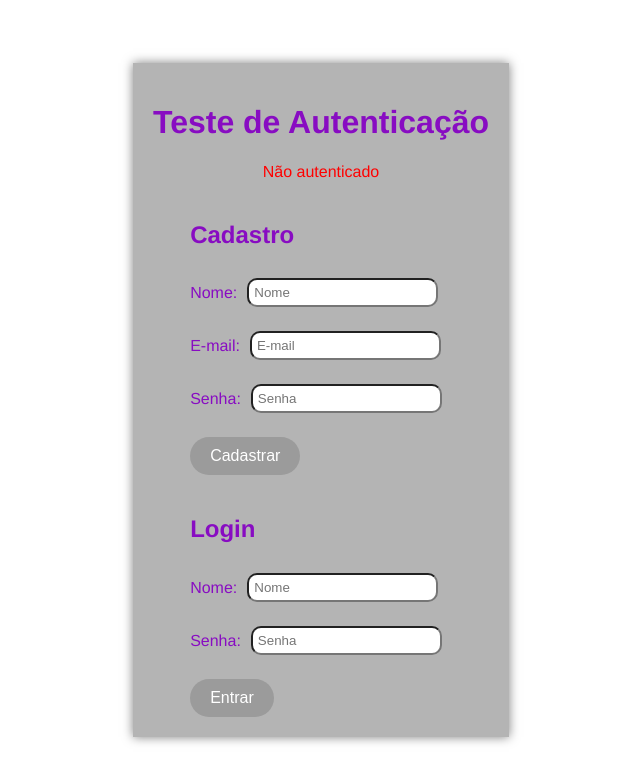
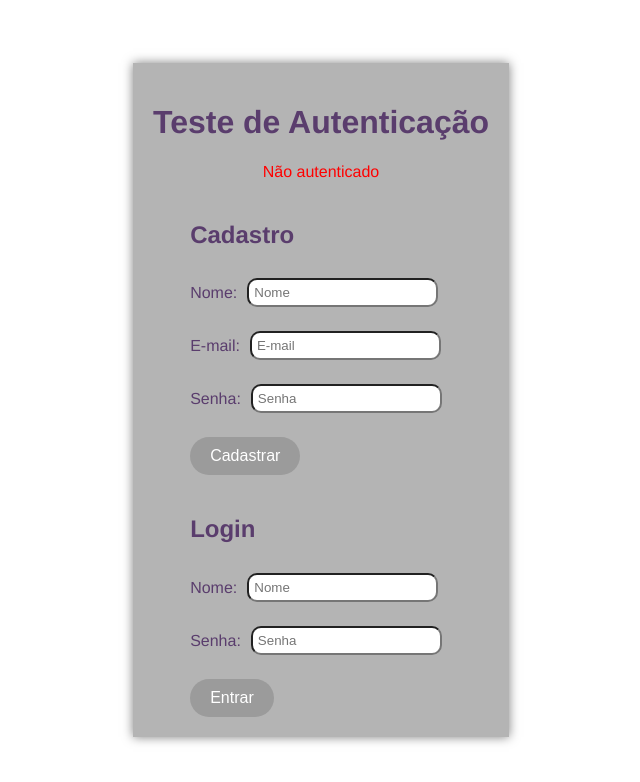
Before and after one commit to samuelvitor28/Cadastro-Com-Express-Mongoose, a website: page public/index.html in a window 1280 px wide. Shown: the whole page, without its empty margins (319-959 px from the left). Drawn offline with Linux system fonts and the light colour scheme; no server answers.

Commit message:
Update style.css

```diff
--- a/public/style.css
+++ b/public/style.css
@@ -5,7 +5,7 @@ body{
   height: 100vh;
   justify-content: center;
   align-items: center;
-  color: rgb(136, 12, 194);
+  color: rgb(90, 61, 109);
   font-family:'Franklin Gothic Medium', 'Arial Narrow', Arial, sans-serif;
 }
 
@@ -28,10 +28,10 @@ button{
   border-radius: 30px;
   margin-top: 10px;
   align-items: center;
+  justify-self: center;
 }
 button:hover{
   background-color: #832da5;
-  justify-self: center;
 }
 input{
   padding: 5px;
```
